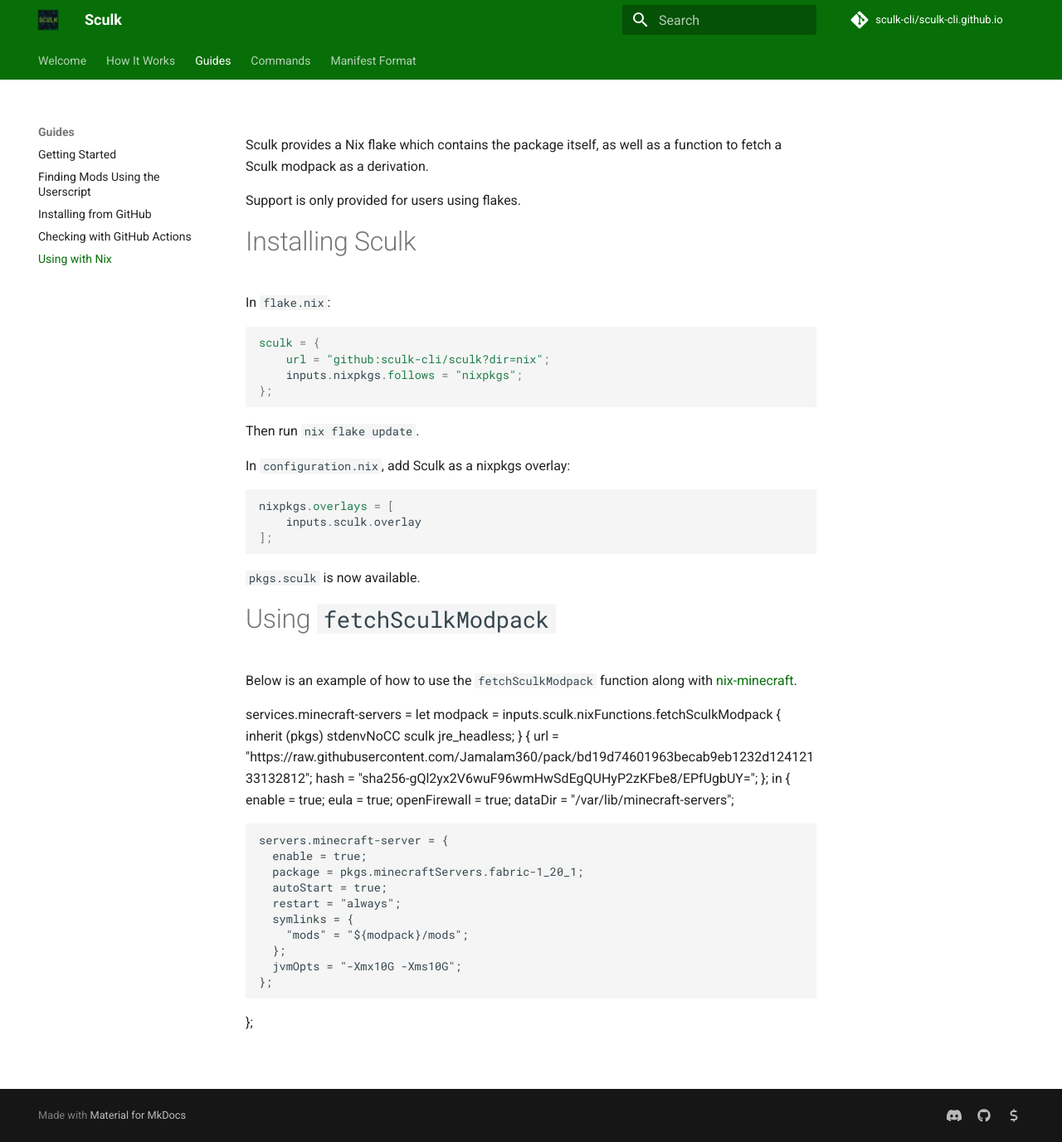
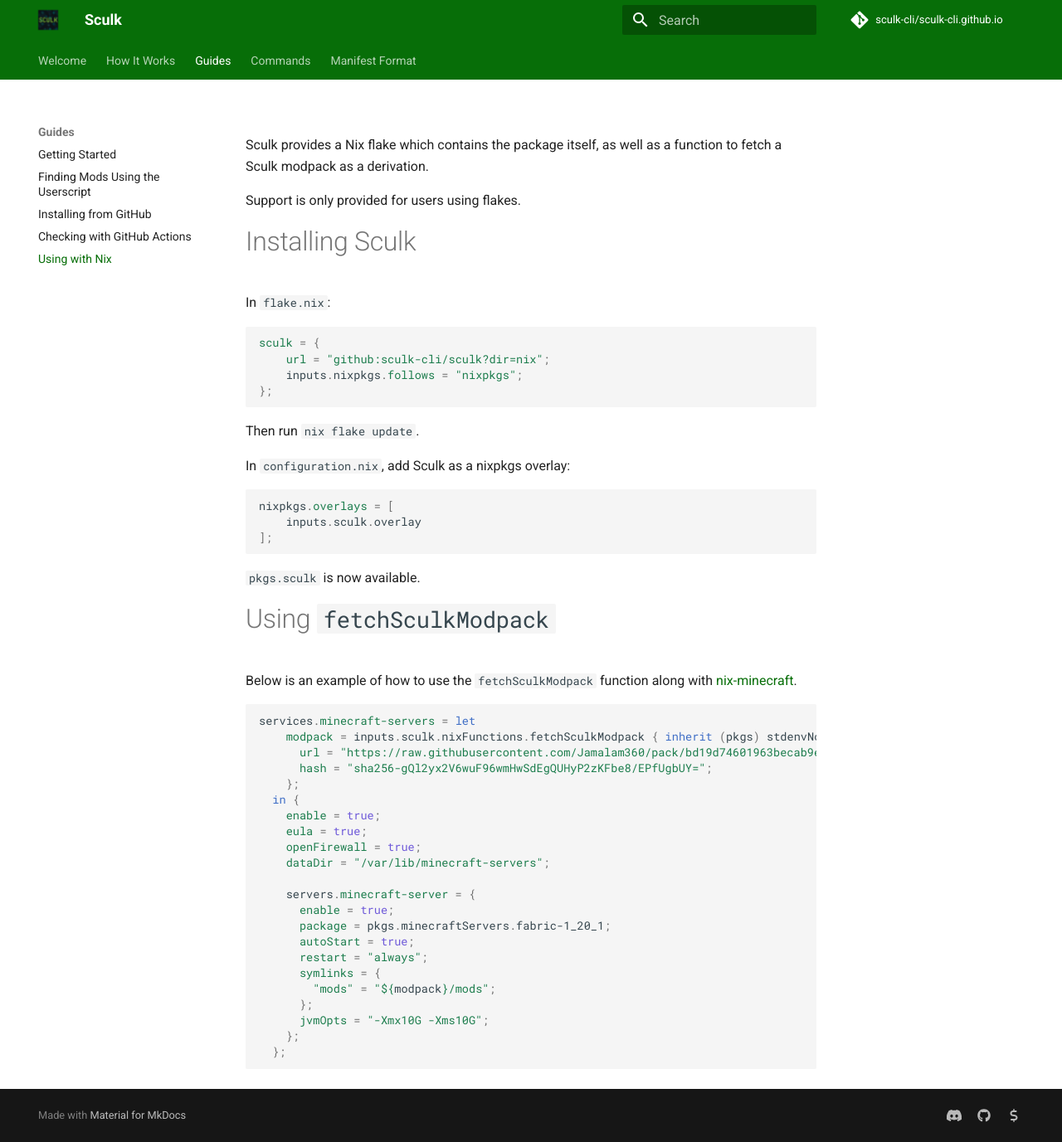
Before and after one commit to sculk-cli/sculk-cli.github.io, an MkDocs documentation site: the page built from docs/guides/using-with-nix.md, in a window 1280 px wide and 1377 px high. Shown: the whole window at 83% size. Built offline with MkDocs 1.6.1 and Material for MkDocs 9.7.7, drawn with Linux system fonts in a browser that asks for light colours; comment, search, counter and statistics services are not loaded.

Commit message:
fix: add missing codeblock

````diff
--- a/docs/guides/using-with-nix.md
+++ b/docs/guides/using-with-nix.md
@@ -29,6 +29,7 @@
 
 Below is an example of how to use the `fetchSculkModpack` function along with [nix-minecraft](https://github.com/Infinidoge/nix-minecraft).
 
+```nix
 services.minecraft-servers = let
     modpack = inputs.sculk.nixFunctions.fetchSculkModpack { inherit (pkgs) stdenvNoCC sculk jre_headless; } {
       url = "https://raw.githubusercontent.com/Jamalam360/pack/bd19d74601963becab9eb1232d12412133132812";
@@ -51,3 +52,4 @@
       jvmOpts = "-Xmx10G -Xms10G";
     };
   };
+```
````
